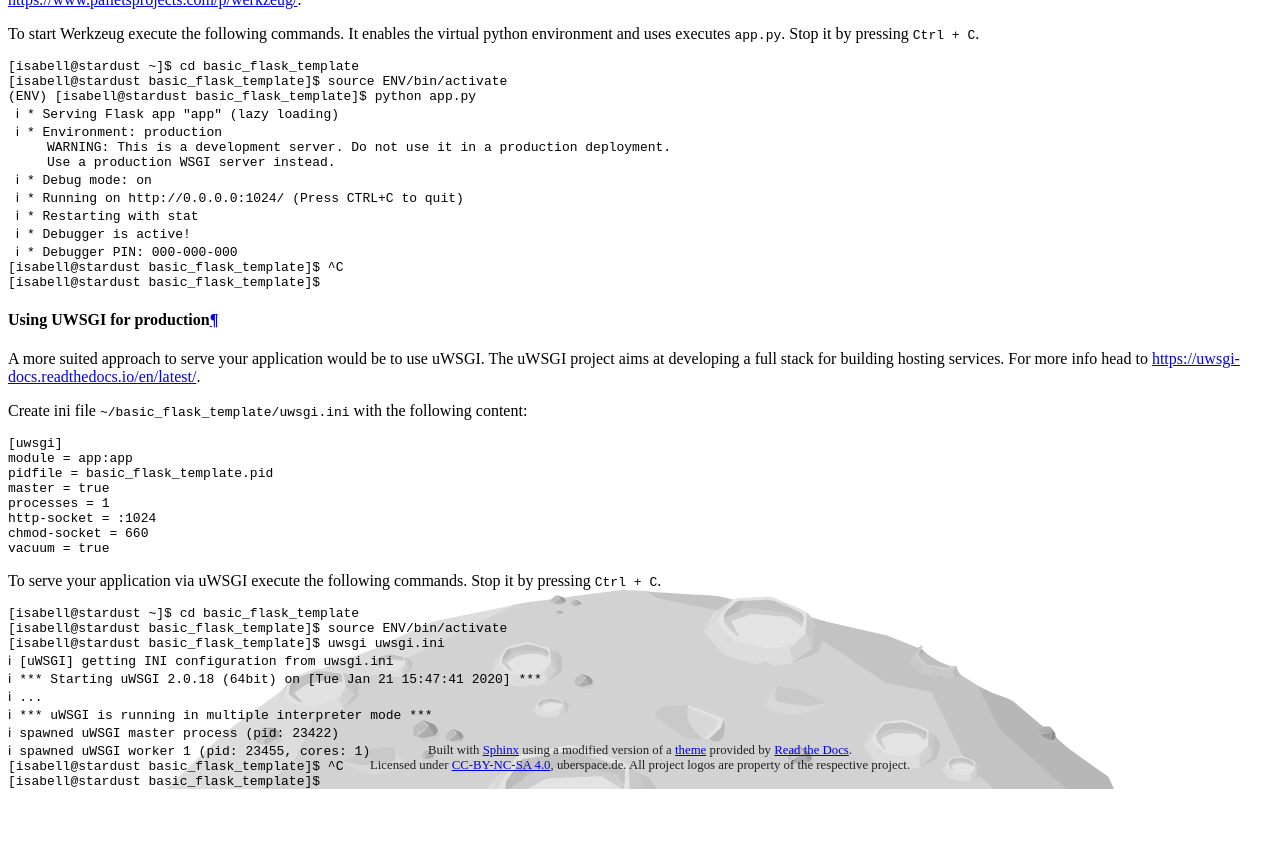
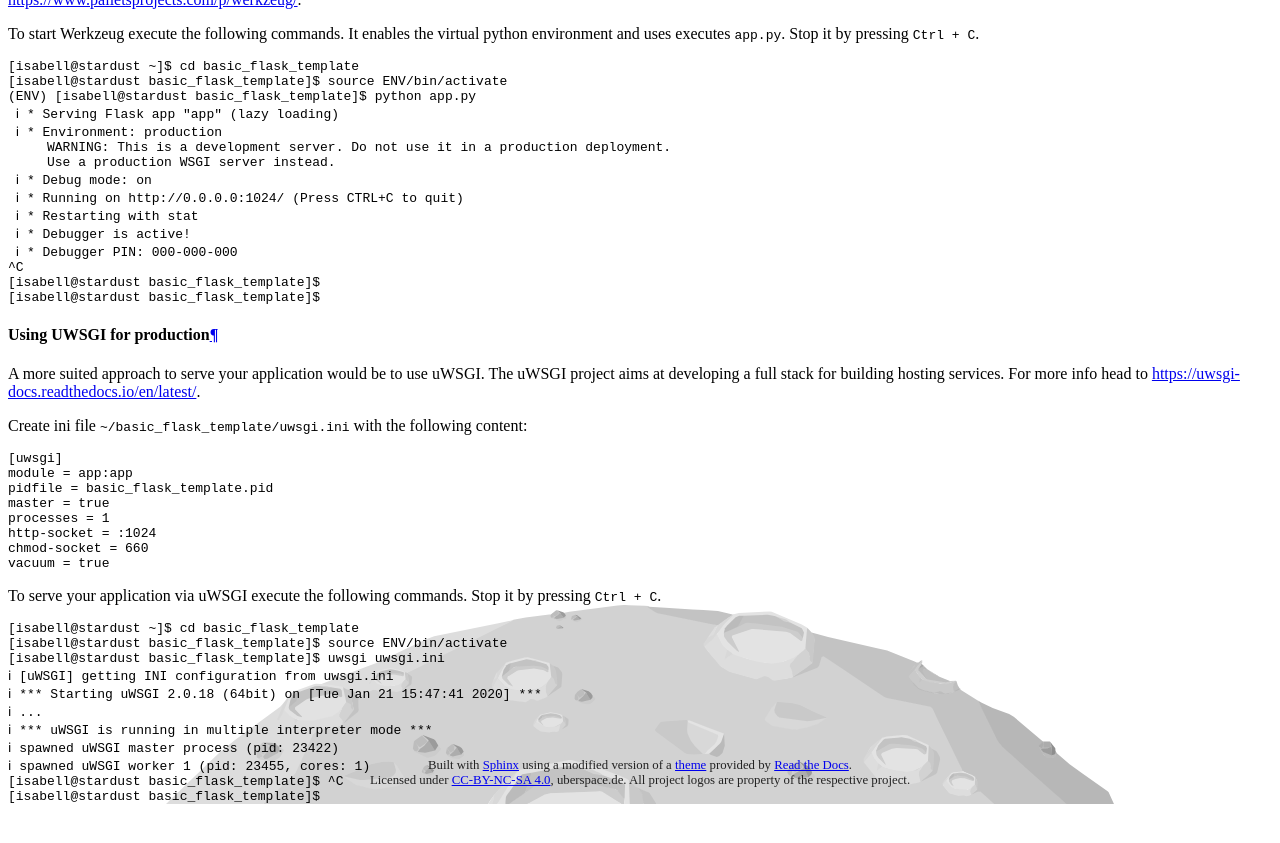
Before and after one commit to Uberspace/lab, a Sphinx documentation site: the page built from source/guide_flask.rst, in a window 1280 px wide and 900 px high, scrolled down 4328 px. Shown: the top 843 px of the window. Built offline with Sphinx 7.4.7 and the Read the Docs theme 2.0.0, drawn with Linux system fonts in a browser that asks for light colours.

```diff
--- a/source/guide_flask.rst
+++ b/source/guide_flask.rst
@@ -152,7 +152,8 @@ To start Werkzeug execute the following commands. It enables the virtual python
    ℹ * Restarting with stat
    ℹ * Debugger is active!
    ℹ * Debugger PIN: 000-000-000
-  [isabell@stardust basic_flask_template]$ ^C
+  ^C
+  [isabell@stardust basic_flask_template]$
   [isabell@stardust basic_flask_template]$
 
 
```
